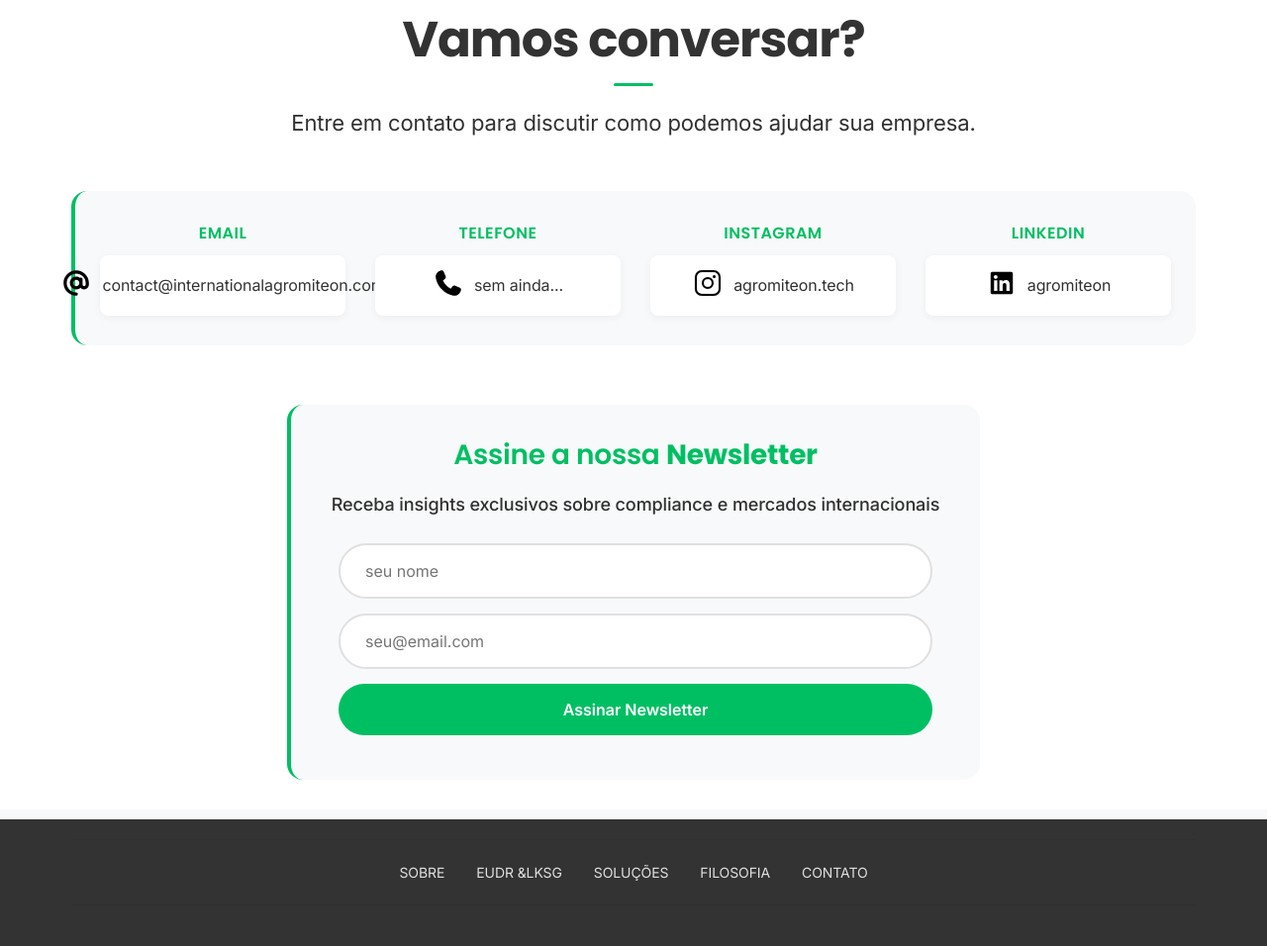
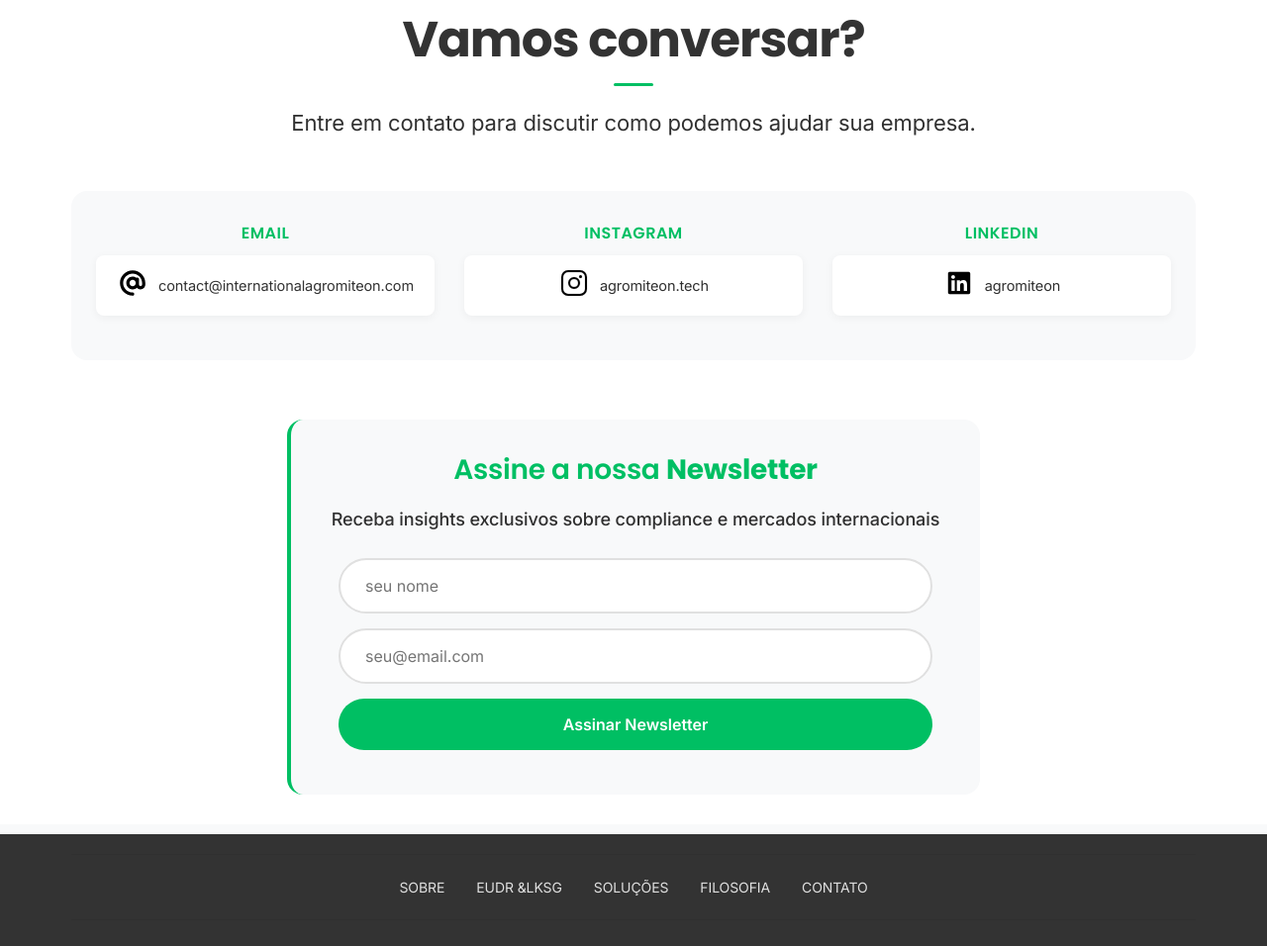
Before and after one commit to thiagokf/projeto-agromiteon, a plain HTML site: page frontend/index.html in a window 1280 px wide. Shown: the part 7394-8350 px from the top of the page at 99% size. Drawn offline with Linux system fonts and the light colour scheme.

Commit message:
mudanças no contact

```diff
--- a/frontend/index.html
+++ b/frontend/index.html
@@ -380,24 +380,6 @@
               </div>
 
               <div class="contato-item">
-                <h4 class="contato-titulo">Telefone</h4>
-                <a class="contato-link">
-                  <span class="contato-icon-minimal">
-                    <svg
-                    class="features-icon footer-icon"
-                    xmlns="http://www.w3.org/2000/svg"
-                    width="32"
-                    height="32"
-                    fill="#000000"
-                    viewBox="0 0 640 640">
-
-                    <path d="M224.2 89C216.3 70.1 195.7 60.1 176.1 65.4L170.6 66.9C106 84.5 50.8 147.1 66.9 223.3C104 398.3 241.7 536 416.7 573.1C493 589.3 555.5 534 573.1 469.4L574.6 463.9C580 444.2 569.9 423.6 551.1 415.8L453.8 375.3C437.3 368.4 418.2 373.2 406.8 387.1L368.2 434.3C297.9 399.4 241.3 341 208.8 269.3L253 233.3C266.9 222 271.6 202.9 264.8 186.3L224.2 89z"/></svg>
-                  </span>
-                  sem ainda...
-                </a>
-              </div>
-
-              <div class="contato-item">
                 <h4 class="contato-titulo">Instagram</h4>
                 <a href="https://www.instagram.com/agromiteon.tech/" target="_blank" class="contato-link">
                   <span class="contato-icon-minimal">
--- a/frontend/style.css
+++ b/frontend/style.css
@@ -2223,20 +2223,29 @@ section {
 .contato-link {
   display: flex;
   align-items: center;
-  gap: 1.5rem;
-  font-size: 1.8rem;
+  gap: 1rem;
+  font-size: 1.45rem;
   color: var(--text-color-dark);
   text-decoration: none;
   transition: all 0.3s ease;
-  padding: 1.5rem 2rem;
+  padding: 1.2rem 2rem;
   border-radius: 8px;
+  background-color: white;
+  box-shadow: 0 2px 8px rgba(0, 0, 0, 0.05);
+  width: 100%;
   justify-content: center;
+  margin-bottom: 1.5rem;
+  overflow: hidden;
+  word-break: break-word;
 }
 
 .contato-link:hover {
   color: var(--color-green);
   background-color: rgba(0, 191, 99, 0.05);
   transform: translateY(-2px);
+  word-break: normal;
+  white-space: nowrap;
+  font-size: 1.2rem;
 }
 
 .contato-icon-minimal {
@@ -2429,12 +2438,12 @@ section {
   background-color: #f8f9fa;
   padding: 3rem 2.5rem;
   border-radius: 16px;
-  border-left: 4px solid var(--color-green);
+  border-left: 4  px solid var(--color-green);
 }
 
 .contatos-info-list {
   display: grid;
-  grid-template-columns: repeat(4, 1fr);
+  grid-template-columns: repeat(3, 1fr);
   gap: 3rem;
 }
 
@@ -2453,29 +2462,6 @@ section {
   margin: 0;
   font-weight: 600;
   text-align: center;
-}
-
-.contato-link {
-  display: flex;
-  align-items: center;
-  gap: 1rem;
-  font-size: 1.6rem;
-  color: var(--text-color-dark);
-  text-decoration: none;
-  transition: all 0.3s ease;
-  padding: 1.2rem 2rem;
-  border-radius: 8px;
-  background-color: white;
-  box-shadow: 0 2px 8px rgba(0, 0, 0, 0.05);
-  width: 100%;
-  justify-content: center;
-}
-
-.contato-link:hover {
-  color: var(--color-green);
-  background-color: rgba(0, 191, 99, 0.05);
-  transform: translateY(-2px);
-  box-shadow: 0 4px 12px rgba(0, 0, 0, 0.1);
 }
 
 .contato-icon-minimal {
```
